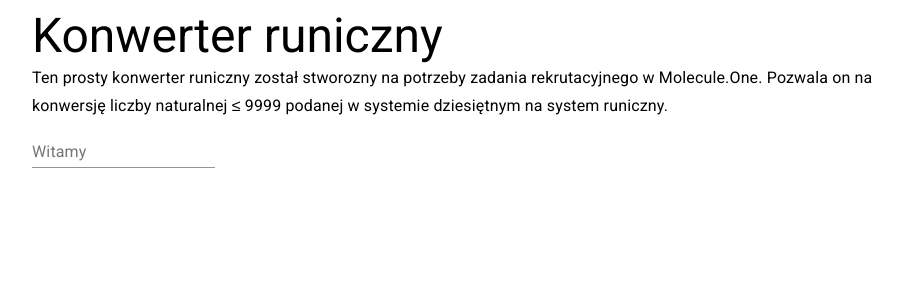
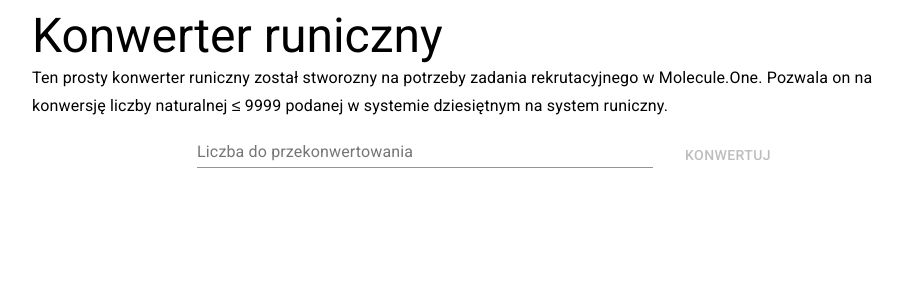
Before and after one commit to basiekjusz/molecule-one-task, a React (Create React App) app: page / in a window 1280 px wide. Shown: the top 300 px of the page, without its empty margins (152-1055 px from the left). Built offline with nearby package versions, Linux system fonts and the light colour scheme.

Commit message:
ConverterForm template implementation

```diff
--- a/src/renderer/converter/components/converterForm/ConverterForm.tsx
+++ b/src/renderer/converter/components/converterForm/ConverterForm.tsx
@@ -1,20 +1,50 @@
-import { TextField } from "@material-ui/core";
+import { TextField, FormHelperText, Box, Button } from "@material-ui/core";
 import React from "react";
 import useConverterFormState from "./hooks/useConverterFormState";
 
-function ConverterForm() {
+interface ConverterFormProps {
+  submit: (value: string) => void;
+}
+
+function ConverterForm(props: ConverterFormProps) {
   const { state, handleChange } = useConverterFormState();
 
+  function handleSubmit(event: any) {
+    event.preventDefault();
+    if (!state.error) {
+      props.submit(state.value);
+    }
+  }
+
   return (
-    <form noValidate autoComplete="off">
+    <form noValidate autoComplete="off" onSubmit={handleSubmit}>
+      <Box
+        display="flex"
+        flexDirection="row"
+        justifyContent="center"
+        alignItems="center"
+        width={1}
+      >
+        <Box width={0.5}>
           <TextField
             error={state.error}
-        label="Witamy"
+            label="Liczba do przekonwertowania"
             type="number"
             onChange={handleChange}
             value={state.value}
+            fullWidth
+            inputProps={{
+              "data-testid": "main-input",
+            }}
           />
-      {state.error && state.errorText}
+          <FormHelperText>{state.errorText}</FormHelperText>
+        </Box>
+        <Box ml={3}>
+          <Button type="submit" disabled={state.error || !state.touched}>
+            Konwertuj
+          </Button>
+        </Box>
+      </Box>
     </form>
   );
 }
```
Lines whose indentation alone changed are shown as unchanged.
